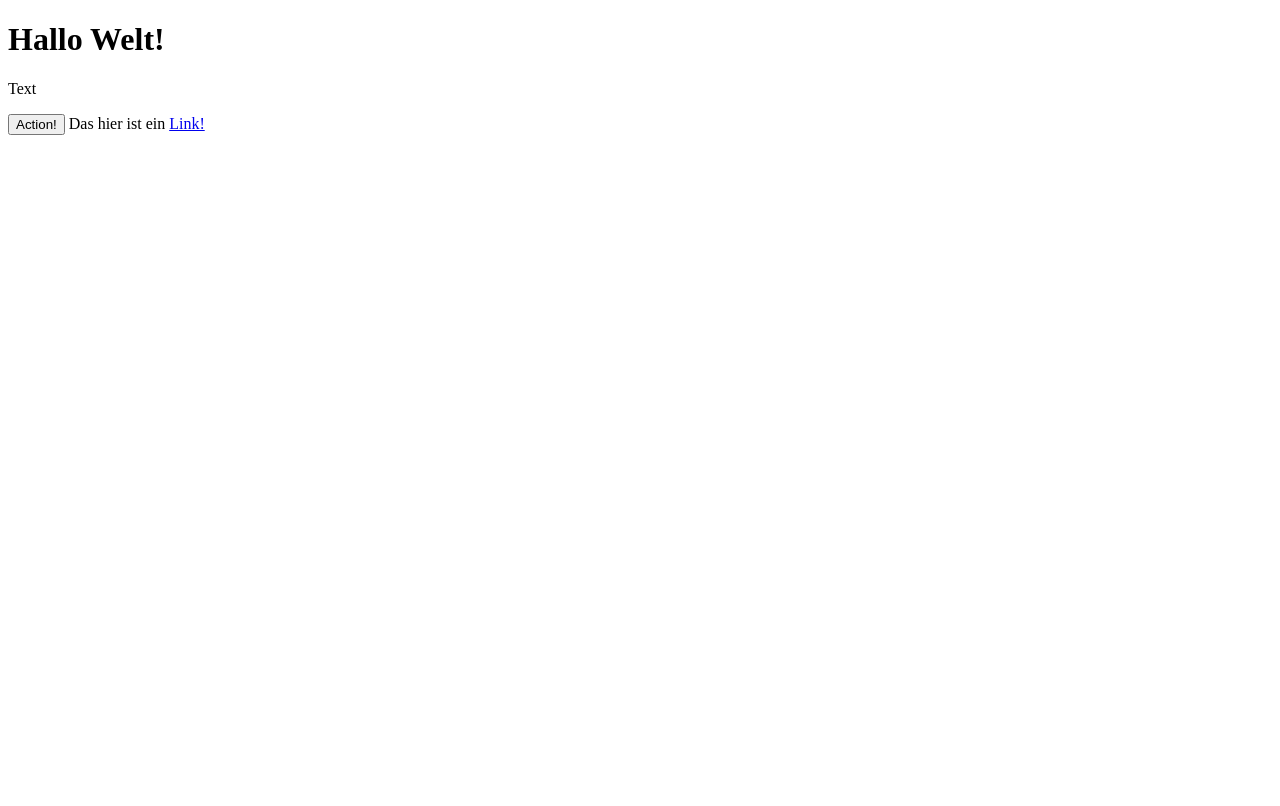
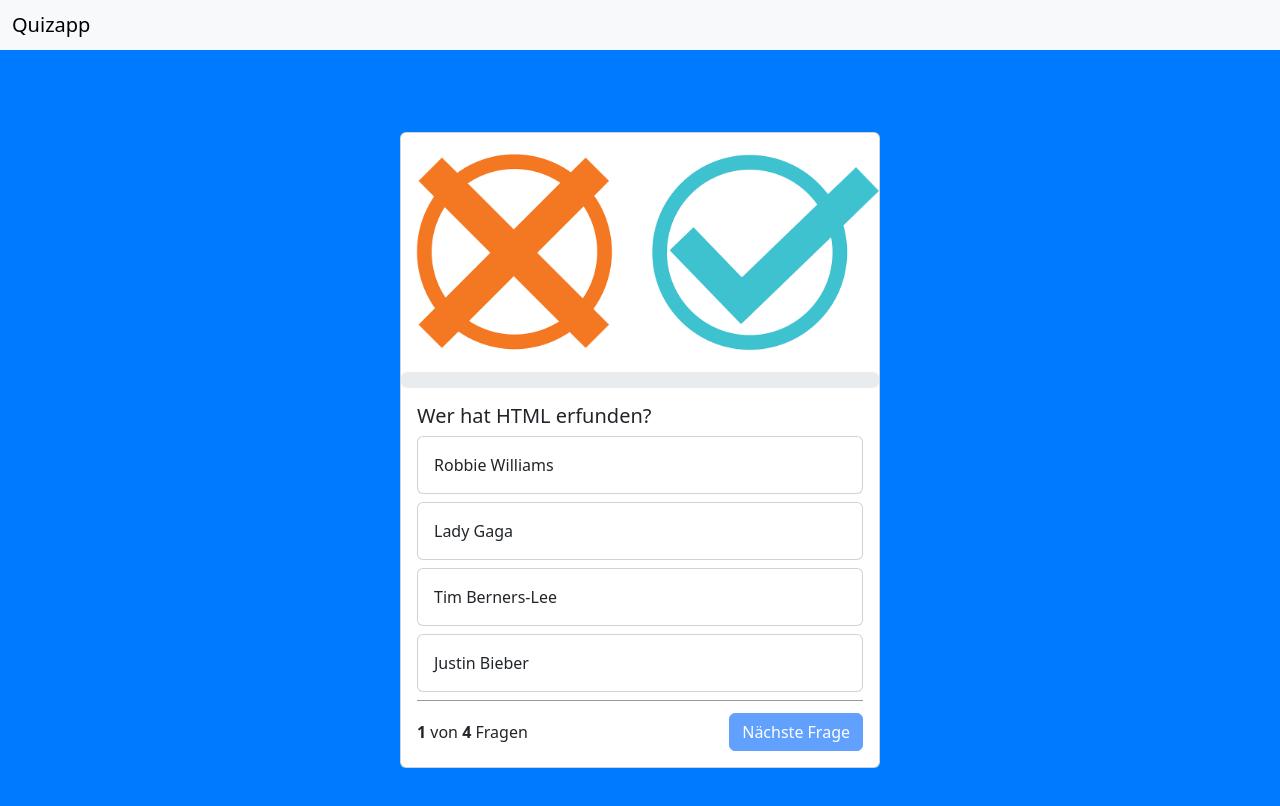
Before and after one commit to DevMinded55/QuizApp, a website: page index.html in a window 1280 px wide. Drawn offline with nearby package versions, Linux system fonts and the light colour scheme.

Commit message:
final commit

```diff
--- a/index.html
+++ b/index.html
@@ -1,15 +1,122 @@
 <!DOCTYPE html>
 <html lang="en">
-<head>
-    <meta charset="UTF-8">
-    <meta name="viewport" content="width=device-width, initial-scale=1.0">
-    <title>QuizApp</title>
-</head>
-<body>
-    <h1>Hallo Welt!</h1>
-    <p>Text</p>
-    <button>Action!</button>
+    <head>
+        <meta charset="UTF-8" />
+        <meta name="viewport" content="width=device-width, initial-scale=1.0" />
+        <link
+            href="https://cdn.jsdelivr.net/npm/bootstrap@5.3.5/dist/css/bootstrap.min.css"
+            rel="stylesheet"
+            integrity="sha384-SgOJa3DmI69IUzQ2PVdRZhwQ+dy64/BUtbMJw1MZ8t5HZApcHrRKUc4W0kG879m7"
+            crossorigin="anonymous"
+        />
+        <script
+            src="https://cdn.jsdelivr.net/npm/bootstrap@5.3.5/dist/js/bootstrap.bundle.min.js"
+            integrity="sha384-k6d4wzSIapyDyv1kpU366/PK5hCdSbCRGRCMv+eplOQJWyd1fbcAu9OCUj5zNLiq"
+            crossorigin="anonymous"
+        ></script>
+        <script src="script.js"></script>
+        <link rel="stylesheet" href="style.css" />
+        <title>QuizApp</title>
+    </head>
+    <body onload="init()">
+        <nav class="navbar bg-body-tertiary">
+            <div class="container-fluid">
+                <span class="navbar-brand mb-0 h1">Quizapp</span>
+            </div>
+        </nav>
 
-    Das hier ist ein <a href="#">Link!</a>
-</body>
+        <div class="container">
+            <div class="card quiz-card">
+                <img
+                    src="./assets/img/checkmark.png"
+                    id="quizPic"
+                    style=""
+                    ;
+                    class="card-img-top"
+                    alt="..."
+                />
+                <div
+                    class="progress"
+                    role="progressbar"
+                    aria-label="Example with label"
+                    aria-valuenow="25"
+                    aria-valuemin="0"
+                    aria-valuemax="100"
+                >
+                    <div class="progress-bar" id="progress-bar" style="width: 25%">25%</div>
+                </div>
+
+                <div class="card-body" id="endScreen" style="display: none" ;>
+                    <div class="endContainer">
+                        <img src="./assets/img/tropy.png" alt="" />
+                        <img src="./assets/img/tropy2.png" alt="" />
+                    </div>
+                    Quiz beendet!
+                    <div id="result">
+                        Du hast <b id="amount-of-right-questions"></b> von
+                        <b id="amount-of-questions"></b> Fragen richtig
+                        beantwortet!
+                    </div>
+                    <button
+                            onclick="restartGame()"
+                            class="btn btn-primary"
+                            id="restart-game"
+                        >
+                            Erneut spielen
+                        </button>
+                </div>
+
+                <div class="card-body" id="questionBody">
+                    <h5 class="card-title" id="questiontext">Frage</h5>
+                    <div
+                        class="card quiz-answer-card mb-2"
+                        onclick="answer('answer_1')"
+                    >
+                        <div class="card-body" id="answer_1">
+                            This is some text within a card body.
+                        </div>
+                    </div>
+                    <div
+                        class="card quiz-answer-card mb-2"
+                        onclick="answer('answer_2')"
+                    >
+                        <div class="card-body" id="answer_2">
+                            This is some text within a card body.
+                        </div>
+                    </div>
+                    <div
+                        class="card quiz-answer-card mb-2"
+                        onclick="answer('answer_3')"
+                    >
+                        <div class="card-body" id="answer_3">
+                            This is some text within a card body.
+                        </div>
+                    </div>
+                    <div
+                        class="card quiz-answer-card mb-2"
+                        onclick="answer('answer_4')"
+                    >
+                        <div class="card-body" id="answer_4">
+                            This is some text within a card body.
+                        </div>
+                    </div>
+
+                    <div class="question-footer">
+                        <span>
+                            <b id="current-question">1</b> von
+                            <b id="all-questions"></b> Fragen
+                        </span>
+                        <button
+                            onclick="nextQuestion()"
+                            class="btn btn-primary"
+                            id="next-button"
+                            disabled
+                        >
+                            Nächste Frage
+                        </button>
+                    </div>
+                </div>
+            </div>
+        </div>
+    </body>
 </html>
--- /dev/null
+++ b/script.js
@@ -0,0 +1,121 @@
+let questions = [
+    {
+        "question": "Wer hat HTML erfunden?",
+        "answer_1": "Robbie Williams",
+        "answer_2": "Lady Gaga",
+        "answer_3": "Tim Berners-Lee",
+        "answer_4": "Justin Bieber",
+        "right_answer": 3
+    },
+    {
+        "question": "Wofür steht CSS?",
+        "answer_1": "Creative Style System",
+        "answer_2": "Cascading Style Sheets",
+        "answer_3": "Computer Style Syntax",
+        "answer_4": "Colorful Style Scripts",
+        "right_answer": 2
+    },
+    {
+        "question": "Welche Schleife gibt es in JavaScript?",
+        "answer_1": "repeat-until",
+        "answer_2": "foreach (x in y)",
+        "answer_3": "loop {}",
+        "answer_4": "for (let i = 0; i < 5; i++)",
+        "right_answer": 4
+    },
+    {
+        "question": "Was bewirkt der Befehl `document.getElementById()` in JavaScript?",
+        "answer_1": "Er fügt ein neues Element hinzu.",
+        "answer_2": "Er verändert den Seiten-Titel.",
+        "answer_3": "Er holt ein HTML-Element über die ID.",
+        "answer_4": "Er erstellt eine neue Seite.",
+        "right_answer": 3
+    }
+];
+
+let currentQuestion = 0;
+let rightQuestions = 0;
+let AUDIO_SUCCESS = new Audio("./assets/sound/correct.wav");
+let AUDIO_FAIL = new Audio("./assets/sound/wrong.wav");
+
+function init(){
+    document.getElementById("all-questions").innerHTML = questions.length;
+    showQuestion();
+}
+
+function showQuestion(){
+    if(currentQuestion >= questions.length){
+        document.getElementById("endScreen").style = "";
+        document.getElementById("questionBody").style = "display: none";
+        document.getElementById("quizPic").style = "display: none";
+        document.getElementById("amount-of-questions").innerHTML = questions.length;
+        document.getElementById("amount-of-right-questions").innerHTML = rightQuestions;
+        document.getElementById("progress-bar").innerHTML = `100%`
+        document.getElementById("progress-bar").style.width = `100%`
+    }else{
+
+    let percent = currentQuestion / questions.length;
+    percent = Math.round(percent * 100);
+
+    document.getElementById("progress-bar").innerHTML = `${percent}%`
+    document.getElementById("progress-bar").style.width = `${percent}%`
+
+    let question = questions[currentQuestion];
+    document.getElementById("questiontext").innerHTML = question["question"];
+    document.getElementById("answer_1").innerHTML = question["answer_1"];
+    document.getElementById("answer_2").innerHTML = question["answer_2"];
+    document.getElementById("answer_3").innerHTML = question["answer_3"];
+    document.getElementById("answer_4").innerHTML = question["answer_4"];
+    }
+}
+
+function answer(selection){
+    let question = questions[currentQuestion];
+    let selectedQuestionNumber = selection.slice(-1);
+
+    let idOfRightAnswer = `answer_${question["right_answer"]}`
+
+    if(selectedQuestionNumber == question["right_answer"]){
+        document.getElementById(selection).parentNode.classList.add("bg-success");
+        AUDIO_SUCCESS.play();
+        rightQuestions ++;
+    }else {
+        document.getElementById(selection).parentNode.classList.add("bg-danger");
+        document.getElementById(idOfRightAnswer).parentNode.classList.add("bg-success");
+        AUDIO_FAIL.play();
+    }
+    document.getElementById("next-button").disabled = false;
+}
+
+function nextQuestion(selection){
+    currentQuestion ++;
+    document.getElementById("current-question").innerHTML = currentQuestion + 1;
+    resetAnswerButtons()
+    showQuestion();
+}
+
+function resetAnswerButtons(){
+    document.getElementById("answer_1").parentNode.classList.remove("bg-success");
+    document.getElementById("answer_1").parentNode.classList.remove("bg-danger");
+    document.getElementById("answer_2").parentNode.classList.remove("bg-success");
+    document.getElementById("answer_2").parentNode.classList.remove("bg-danger");
+    document.getElementById("answer_3").parentNode.classList.remove("bg-success");
+    document.getElementById("answer_3").parentNode.classList.remove("bg-danger");
+    document.getElementById("answer_4").parentNode.classList.remove("bg-success");
+    document.getElementById("answer_4").parentNode.classList.remove("bg-danger");
+    document.getElementById("next-button").disabled = true;
+}
+
+function showResult(){
+
+}
+
+function restartGame(){
+    document.getElementById("quizPic").style = "";
+    document.getElementById("endScreen").style = "display: none"
+    document.getElementById("questionBody").style = "";
+    currentQuestion = 0;
+    document.getElementById("current-question").innerHTML = currentQuestion + 1
+    rightQuestions = 0;
+    init();
+}
--- a/style.css
+++ b/style.css
@@ -0,0 +1,63 @@
+* {
+    padding: 0;
+    margin: 0;
+    position: relative;
+    box-sizing: border-box;
+}
+
+body {
+    background-color: #007aff;
+}
+
+.container {
+    background-color: #007aff;
+    min-height: 100dvh;
+    display: flex;
+    justify-content: center;
+    align-items: center;
+    width: 100%;
+}
+
+.question-footer {
+    display: flex;
+    justify-content: space-between;
+    align-items: center;
+    border-top: 1px solid rgba(0, 0, 0, 0.4);
+    padding-top: 12px;
+}
+
+.quiz-card {
+    width: 30rem;
+}
+
+.quiz-answer-card:hover {
+    cursor: pointer;
+    background-color: rgba(0, 0, 0, 0.05);
+}
+
+.bg-success,
+.bg-danger {
+    color: white;
+}
+
+.endContainer {
+    display: flex;
+    justify-content: center;
+    align-items: center;
+    img {
+        height: 100px;
+        width: auto;
+    }
+}
+
+#endScreen {
+    text-align: center;
+    font-size: 30px;
+    font-weight: bold;
+}
+
+#result {
+    font-size: 22px;
+    text-align: center;
+    margin-top: 10px;
+}
```
Also changed, not shown: assets/img/Option 1 Copy 12.jpg (added), assets/img/Option 1 Copy 15.jpg (added), assets/img/Option 1 Copy 16.jpg (added), assets/img/Option 1 Copy 17.jpg (added), assets/img/brain result.png (added), assets/img/brainbg.jpg (added), assets/img/checkmark.png (added), assets/img/logo.png (added), assets/img/tropy.png (added), assets/img/tropy2.png (added), scirpt.js (deleted), 2 other files.
